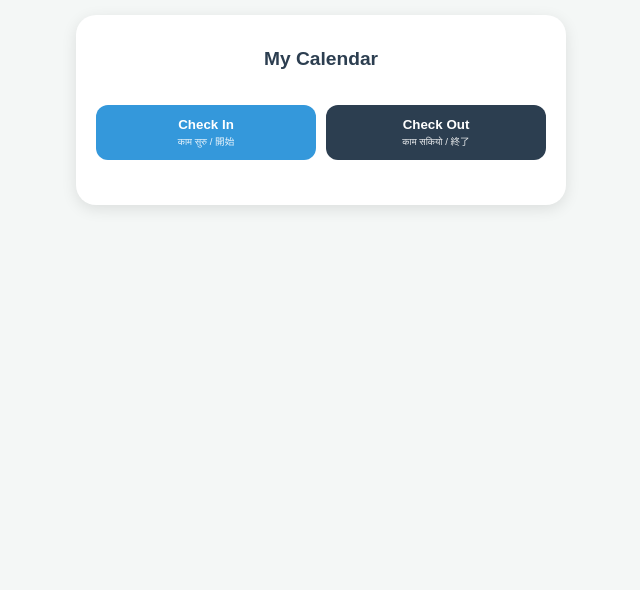
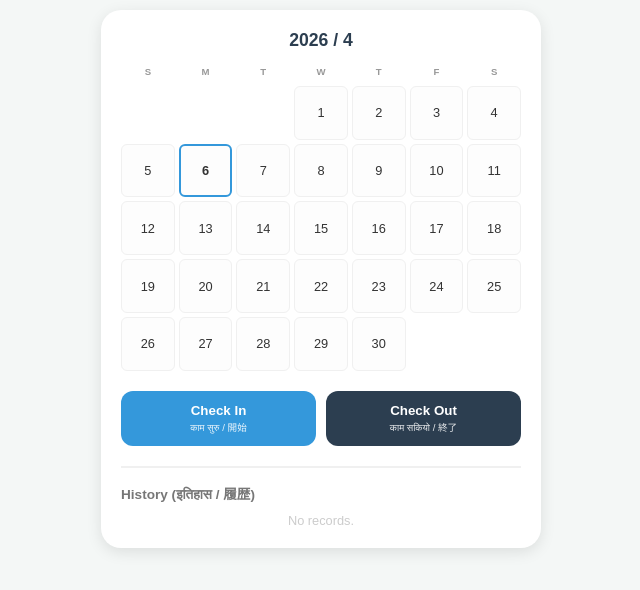
Before and after one commit to eman001-man/my-routine-app, a plain HTML site: page work-log.html in a window 1280 px wide. Shown: the whole page, without its empty margins (319-959 px from the left). Drawn offline with Linux system fonts and the light colour scheme.

Commit message:
Update work-log.html

```diff
--- a/work-log.html
+++ b/work-log.html
@@ -6,50 +6,137 @@
     <title>My Calendar</title>
     <style>
         :root { --primary: #2c3e50; --accent: #3498db; --bg: #f4f7f6; --in-color: #e74c3c; --out-color: #2ecc71; }
-        body { font-family: sans-serif; background-color: var(--bg); margin: 0; padding: 15px; color: #333; }
-        .container { background: white; border-radius: 20px; padding: 20px; max-width: 450px; margin: auto; box-shadow: 0 4px 15px rgba(0,0,0,0.1); }
+        body { font-family: sans-serif; background-color: var(--bg); margin: 0; padding: 10px; color: #333; }
+        .container { background: white; border-radius: 20px; padding: 20px; max-width: 400px; margin: auto; box-shadow: 0 4px 15px rgba(0,0,0,0.1); }
 
-        h1 { font-size: 1.2rem; text-align: center; color: var(--primary); margin-bottom: 15px; }
+        h1 { font-size: 1.1rem; text-align: center; color: var(--primary); margin: 0 0 15px 0; }
 
-        /* カレンダー表示 */
-        .calendar-grid { display: grid; grid-template-columns: repeat(7, 1fr); gap: 5px; margin-bottom: 20px; }
-        .day { aspect-ratio: 1; display: flex; flex-direction: column; align-items: center; justify-content: center; background: #f8f9fa; border-radius: 8px; font-size: 0.8rem; position: relative; border: 1px solid #eee; }
-        .day.today { border: 2px solid var(--accent); font-weight: bold; background: #fff; }
-        .dots { display: flex; gap: 2px; margin-top: 2px; }
+        /* カレンダー */
+        .calendar-grid { display: grid; grid-template-columns: repeat(7, 1fr); gap: 4px; margin-bottom: 20px; }
+        .day-header { font-size: 0.6rem; text-align: center; color: #999; font-weight: bold; padding-bottom: 5px; }
+        .day { aspect-ratio: 1; display: flex; flex-direction: column; align-items: center; justify-content: center; background: #fdfdfd; border-radius: 6px; font-size: 0.8rem; border: 1px solid #f0f0f0; min-height: 40px; position: relative; }
+        .day.today { border: 2px solid var(--accent); font-weight: bold; }
+        .dots { display: flex; gap: 2px; position: absolute; bottom: 4px; width: 100%; justify-content: center; }
         .dot { width: 4px; height: 4px; border-radius: 50%; }
         .dot-in { background: var(--in-color); }
         .dot-out { background: var(--out-color); }
 
-        /* 操作エリア */
-        .punch-area { display: grid; grid-template-columns: 1fr 1fr; gap: 10px; margin-bottom: 25px; }
-        button { padding: 12px 5px; border: none; border-radius: 12px; color: white; font-weight: bold; cursor: pointer; transition: 0.2s; }
-        button:active { transform: scale(0.95); }
+        /* 操作 */
+        .punch-area { display: grid; grid-template-columns: 1fr 1fr; gap: 10px; margin-bottom: 20px; }
+        button { padding: 12px 2px; border: none; border-radius: 12px; color: white; font-weight: bold; cursor: pointer; }
         .in { background-color: var(--accent); }
         .out { background-color: var(--primary); }
         button small { display: block; font-size: 0.6rem; font-weight: normal; margin-top: 2px; opacity: 0.9; }
 
-        /* 履歴エリア */
-        .history-section { border-top: 2px solid #eee; padding-top: 15px; }
-        h3 { font-size: 0.9rem; margin-bottom: 10px; color: #666; }
-        .history-list { max-height: 250px; overflow-y: auto; padding-right: 5px; }
-        .log-item { display: flex; justify-content: space-between; align-items: center; padding: 10px; border-bottom: 1px solid #f0f0f0; font-size: 0.85rem; }
-        .log-type { font-weight: bold; padding: 2px 6px; border-radius: 4px; font-size: 0.7rem; color: white; }
-        .type-in { background: var(--accent); }
-        .type-out { background: var(--primary); }
+        /* 履歴 */
+        .history-section { border-top: 2px solid #f0f0f0; padding-top: 15px; }
+        h3 { font-size: 0.85rem; margin: 0 0 10px 0; color: #777; }
+        .history-list { max-height: 200px; overflow-y: auto; font-size: 0.8rem; }
+        .log-item { display: flex; justify-content: space-between; padding: 8px 4px; border-bottom: 1px solid #f9f9f9; }
+        .log-tag { font-size: 0.65rem; padding: 2px 4px; border-radius: 3px; color: #fff; margin-right: 5px; }
     </style>
 </head>
 <body>
 
 <div class="container">
-    <h1 id="monthYear">My Calendar</h1>
+    <h1 id="monthDisplay">My Calendar</h1>
 
-    <div class="calendar-grid" id="calendar"></div>
+    <div class="calendar-grid" id="calendar">
+        <div class="day-header">S</div><div class="day-header">M</div><div class="day-header">T</div>
+        <div class="day-header">W</div><div class="day-header">T</div><div class="day-header">F</div><div class="day-header">S</div>
+    </div>
 
     <div class="punch-area">
-        <button class="in" onclick="addRecord('IN')">
-            Check In
-            <small>काम सुरु / 開始</small>
-        </button>
-        <button class="out" onclick="addRecord('OUT')">
-            Check Out
-            <small>काम सकियो / 終了</small>
+        <button class="in" onclick="saveRecord('IN')">Check In<small>काम सुरु / 開始</small></button>
+        <button class="out" onclick="saveRecord('OUT')">Check Out<small>काम सकियो / 終了</small></button>
+    </div>
+
+    <div class="history-section">
+        <h3>History (इतिहास / 履歴)</h3>
+        <div id="historyList" class="history-list"></div>
+    </div>
+</div>
+
+<script>
+    // 起動時に実行
+    function init() {
+        try {
+            renderAll();
+        } catch (e) {
+            console.error(e);
+            alert("Error: " + e.message);
+        }
+    }
+
+    function renderAll() {
+        const now = new Date();
+        const y = now.getFullYear();
+        const m = now.getMonth();
+        document.getElementById('monthDisplay').innerText = `${y} / ${m + 1}`;
+
+        // データの取得
+        const raw = localStorage.getItem('myWorkDataV3');
+        const records = raw ? JSON.parse(raw) : [];
+
+        // カレンダーのクリアと再構築
+        const cal = document.getElementById('calendar');
+        const headers = cal.querySelectorAll('.day-header');
+        cal.innerHTML = '';
+        headers.forEach(h => cal.appendChild(h));
+
+        const firstDay = new Date(y, m, 1).getDay();
+        const lastDate = new Date(y, m + 1, 0).getDate();
+
+        for (let i = 0; i < firstDay; i++) cal.innerHTML += '<div></div>';
+
+        for (let d = 1; d <= lastDate; d++) {
+            const isToday = (d === now.getDate()) ? 'today' : '';
+            const dayRecs = records.filter(r => r.y === y && r.m === m && r.d === d);
+
+            let dots = '<div class="dots">';
+            if(dayRecs.some(r => r.type === 'IN')) dots += '<div class="dot dot-in"></div>';
+            if(dayRecs.some(r => r.type === 'OUT')) dots += '<div class="dot dot-out"></div>';
+            dots += '</div>';
+
+            cal.innerHTML += `<div class="day ${isToday}">${d}${dots}</div>`;
+        }
+
+        // 履歴の表示
+        const list = document.getElementById('historyList');
+        list.innerHTML = records.length ? '' : '<div style="color:#ccc;text-align:center">No records.</div>';
+        records.forEach(r => {
+            const row = document.createElement('div');
+            row.className = 'log-item';
+            const color = r.type === 'IN' ? 'var(--accent)' : 'var(--primary)';
+            row.innerHTML = `
+                <div><span class="log-tag" style="background:${color}">${r.type}</span>${r.m+1}/${r.d}</div>
+                <div style="font-weight:bold">${r.time}</div>
+            `;
+            list.appendChild(row);
+        });
+    }
+
+    function saveRecord(type) {
+        const now = new Date();
+        const raw = localStorage.getItem('myWorkDataV3');
+        const records = raw ? JSON.parse(raw) : [];
+
+        records.unshift({
+            type: type,
+            y: now.getFullYear(),
+            m: now.getMonth(),
+            d: now.getDate(),
+            time: now.toLocaleTimeString([], { hour: '2-digit', minute: '2-digit' }),
+            ts: now.getTime()
+        });
+
+        localStorage.setItem('myWorkDataV3', JSON.stringify(records));
+        renderAll(); // 画面を更新
+    }
+
+    // 読み込み完了後に実行
+    window.addEventListener('DOMContentLoaded', init);
+</script>
+
+</body>
+</html>
```
